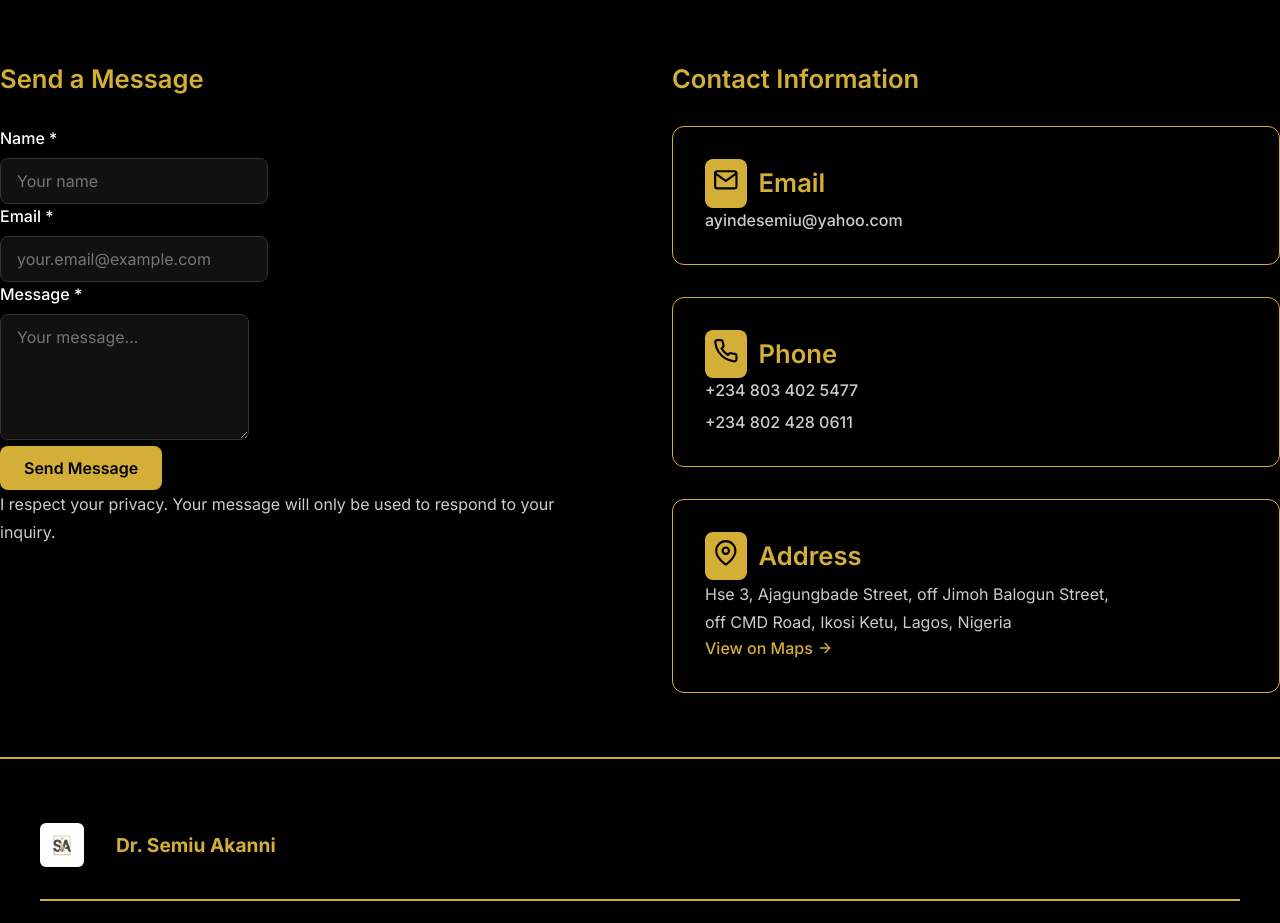
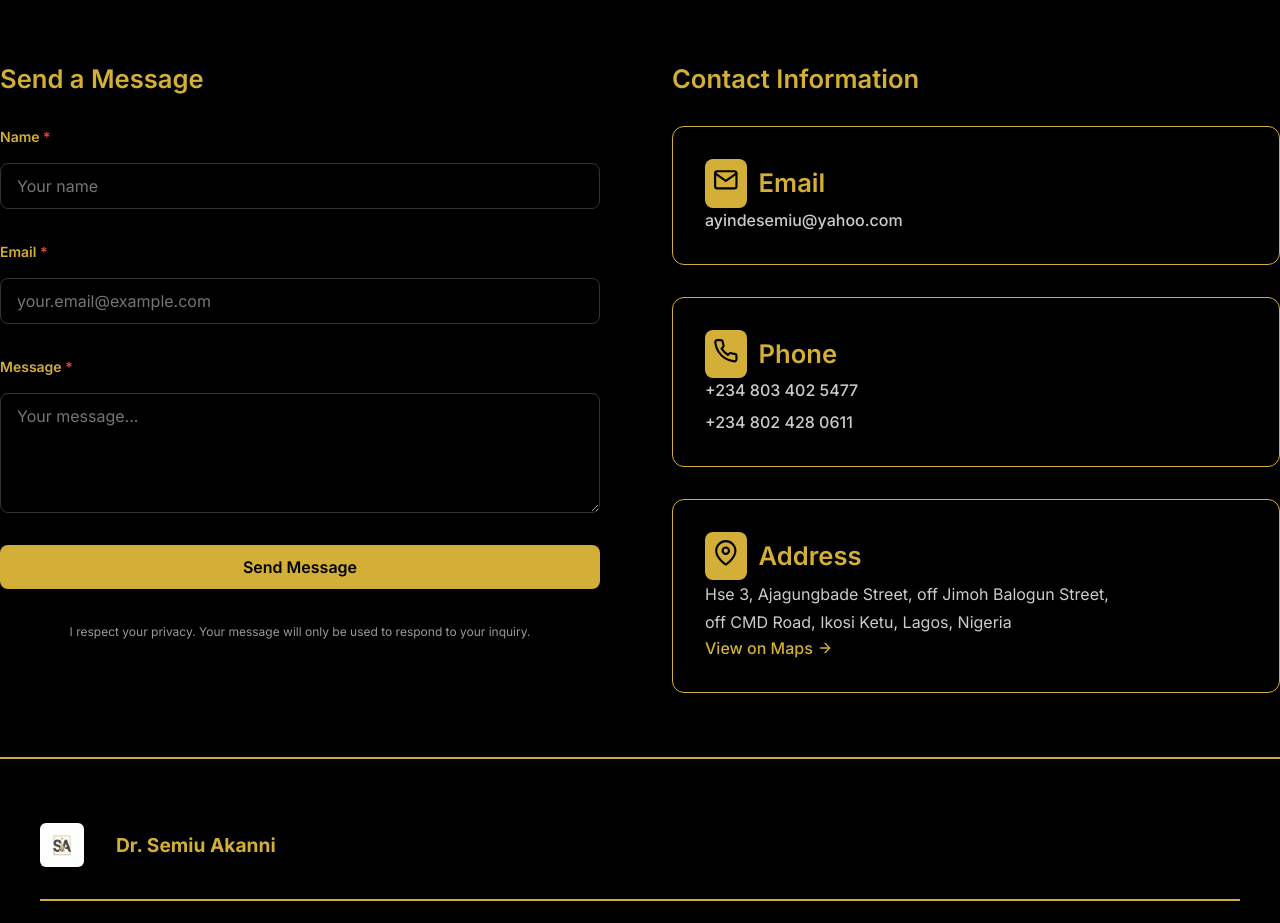
Before and after one commit to croesus245/Daddy, a Next.js app: page / in a window 1280 px wide. Shown: the part 2040-2963 px from the top of the page. Built offline with nearby package versions, Linux system fonts and the light colour scheme.

Commit message:
🎨 feat: Update ContactForm with gold & black theme - dark inputs, gold focus, gold button

```diff
--- a/components/ContactForm.jsx
+++ b/components/ContactForm.jsx
@@ -62,7 +62,107 @@ export default function ContactForm() {
   };
 
   return (
-    <form onSubmit={handleSubmit} className="space-y-6 max-w-2xl">
+    <form onSubmit={handleSubmit} style={{ display: 'flex', flexDirection: 'column', gap: 'var(--sp-lg)', maxWidth: '600px' }}>
+      <style>{`
+        .contact-form-group {
+          display: flex;
+          flex-direction: column;
+          gap: 0.5rem;
+        }
+
+        .contact-form-label {
+          font-size: var(--font-sm);
+          font-weight: 600;
+          color: var(--brand-gold);
+        }
+
+        .contact-form-input,
+        .contact-form-textarea {
+          width: 100%;
+          padding: 0.75rem 1rem;
+          border: 1px solid var(--color-border);
+          border-radius: var(--radius-md);
+          background: var(--color-surface);
+          color: var(--color-text);
+          font-size: var(--font-base);
+          transition: all var(--transition-base);
+          font-family: inherit;
+        }
+
+        .contact-form-input:focus,
+        .contact-form-textarea:focus {
+          outline: none;
+          border-color: var(--brand-gold);
+          box-shadow: 0 0 0 3px rgba(212, 175, 55, 0.1);
+        }
+
+        .contact-form-input:disabled,
+        .contact-form-textarea:disabled {
+          opacity: 0.6;
+          cursor: not-allowed;
+        }
+
+        .contact-form-textarea {
+          resize: vertical;
+          min-height: 120px;
+        }
+
+        .contact-form-status {
+          padding: 1rem;
+          border-radius: var(--radius-md);
+          display: flex;
+          align-items: flex-start;
+          gap: 0.75rem;
+          font-size: var(--font-base);
+        }
+
+        .contact-form-status.success {
+          background: rgba(34, 197, 94, 0.1);
+          color: #22c55e;
+          border: 1px solid rgba(34, 197, 94, 0.3);
+        }
+
+        .contact-form-status.error {
+          background: rgba(239, 68, 68, 0.1);
+          color: #ef4444;
+          border: 1px solid rgba(239, 68, 68, 0.3);
+        }
+
+        .contact-form-submit {
+          width: 100%;
+          padding: 0.75rem 1.5rem;
+          background: var(--brand-gold);
+          color: var(--brand-black);
+          border: none;
+          border-radius: var(--radius-md);
+          font-weight: 600;
+          font-size: var(--font-base);
+          cursor: pointer;
+          transition: all var(--transition-base);
+        }
+
+        .contact-form-submit:hover:not(:disabled) {
+          background: #e8c547;
+          transform: translateY(-2px);
+          box-shadow: 0 8px 16px rgba(212, 175, 55, 0.25);
+        }
+
+        .contact-form-submit:disabled {
+          opacity: 0.6;
+          cursor: not-allowed;
+        }
+
+        .contact-form-privacy {
+          font-size: var(--font-xs);
+          color: var(--color-text-muted);
+          text-align: center;
+        }
+
+        .contact-form-required {
+          color: #ef4444;
+        }
+      `}</style>
+
       {/* Honeypot field (hidden) */}
       <input
         type="text"
@@ -78,11 +178,7 @@ export default function ContactForm() {
       {/* Status Message */}
       {status.message && (
         <div
-          className={`p-4 rounded-lg flex items-center gap-3 ${
-            status.type === 'success'
-              ? 'bg-green-50 text-green-800 border border-green-200'
-              : 'bg-red-50 text-red-800 border border-red-200'
-          }`}
+          className={`contact-form-status ${status.type}`}
           role="alert"
         >
           {status.type === 'success' ? (
@@ -90,14 +186,14 @@ export default function ContactForm() {
           ) : (
             <FiAlertCircle className="w-5 h-5 flex-shrink-0" />
           )}
-          <p>{status.message}</p>
+          <p style={{ margin: 0 }}>{status.message}</p>
         </div>
       )}
 
       {/* Name Field */}
-      <div>
-        <label htmlFor="name" className="block text-sm font-medium text-gray-700 mb-2">
-          Name <span className="text-red-500">*</span>
+      <div className="contact-form-group">
+        <label htmlFor="name" className="contact-form-label">
+          Name <span className="contact-form-required">*</span>
         </label>
         <input
           type="text"
@@ -106,16 +202,16 @@ export default function ContactForm() {
           value={formData.name}
           onChange={handleChange}
           required
-          className="w-full px-4 py-2 border border-gray-300 rounded-lg focus:ring-2 focus:ring-primary-500 focus:border-transparent transition-colors"
+          className="contact-form-input"
           placeholder="Your name"
           disabled={loading}
         />
       </div>
 
       {/* Email Field */}
-      <div>
-        <label htmlFor="email" className="block text-sm font-medium text-gray-700 mb-2">
-          Email <span className="text-red-500">*</span>
+      <div className="contact-form-group">
+        <label htmlFor="email" className="contact-form-label">
+          Email <span className="contact-form-required">*</span>
         </label>
         <input
           type="email"
@@ -124,16 +220,16 @@ export default function ContactForm() {
           value={formData.email}
           onChange={handleChange}
           required
-          className="w-full px-4 py-2 border border-gray-300 rounded-lg focus:ring-2 focus:ring-primary-500 focus:border-transparent transition-colors"
+          className="contact-form-input"
           placeholder="your.email@example.com"
           disabled={loading}
         />
       </div>
 
       {/* Message Field */}
-      <div>
-        <label htmlFor="message" className="block text-sm font-medium text-gray-700 mb-2">
-          Message <span className="text-red-500">*</span>
+      <div className="contact-form-group">
+        <label htmlFor="message" className="contact-form-label">
+          Message <span className="contact-form-required">*</span>
         </label>
         <textarea
           id="message"
@@ -141,8 +237,7 @@ export default function ContactForm() {
           value={formData.message}
           onChange={handleChange}
           required
-          rows="5"
-          className="w-full px-4 py-2 border border-gray-300 rounded-lg focus:ring-2 focus:ring-primary-500 focus:border-transparent transition-colors"
+          className="contact-form-textarea"
           placeholder="Your message..."
           disabled={loading}
         />
@@ -152,12 +247,12 @@ export default function ContactForm() {
       <button
         type="submit"
         disabled={loading}
-        className="w-full bg-primary-600 hover:bg-primary-700 disabled:bg-gray-400 text-white font-semibold py-3 px-6 rounded-lg transition-colors disabled:cursor-not-allowed"
+        className="contact-form-submit"
       >
         {loading ? 'Sending...' : 'Send Message'}
       </button>
 
-      <p className="text-xs text-gray-500 text-center">
+      <p className="contact-form-privacy">
         I respect your privacy. Your message will only be used to respond to your inquiry.
       </p>
     </form>
```
